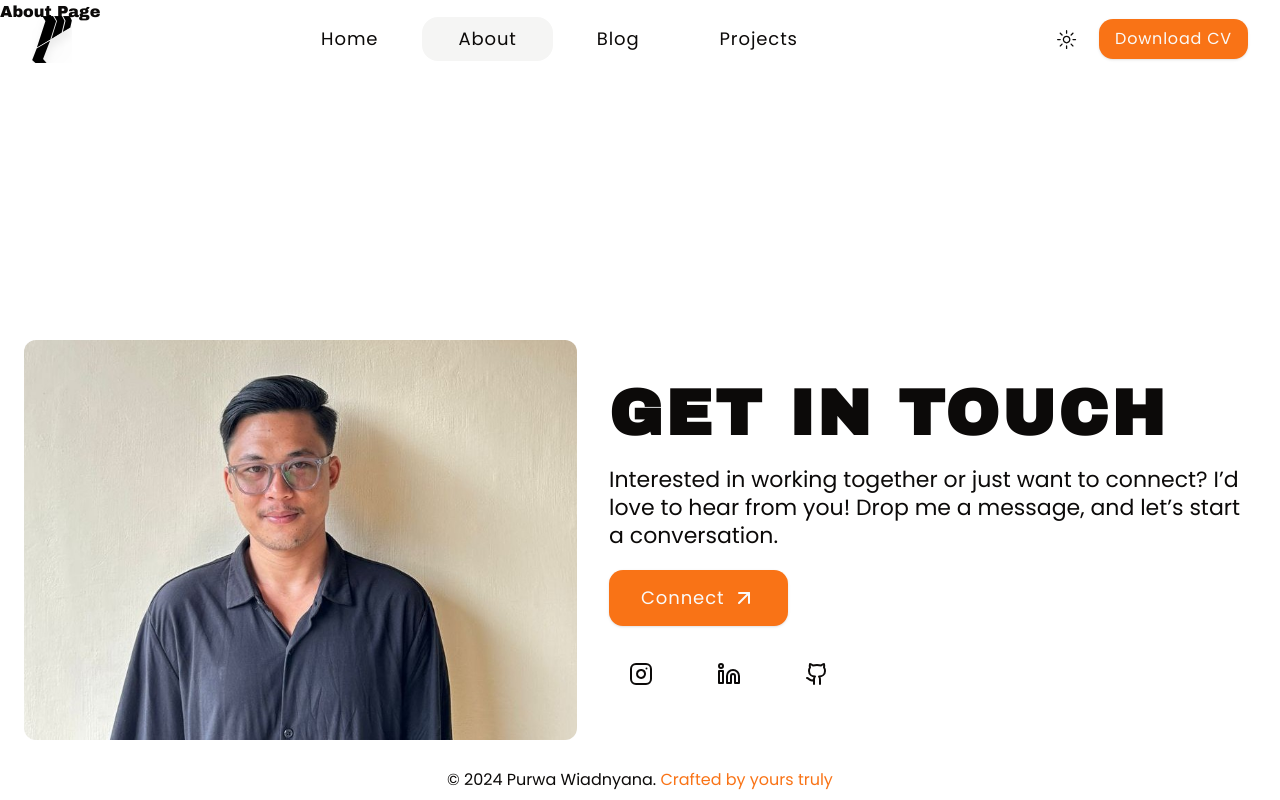
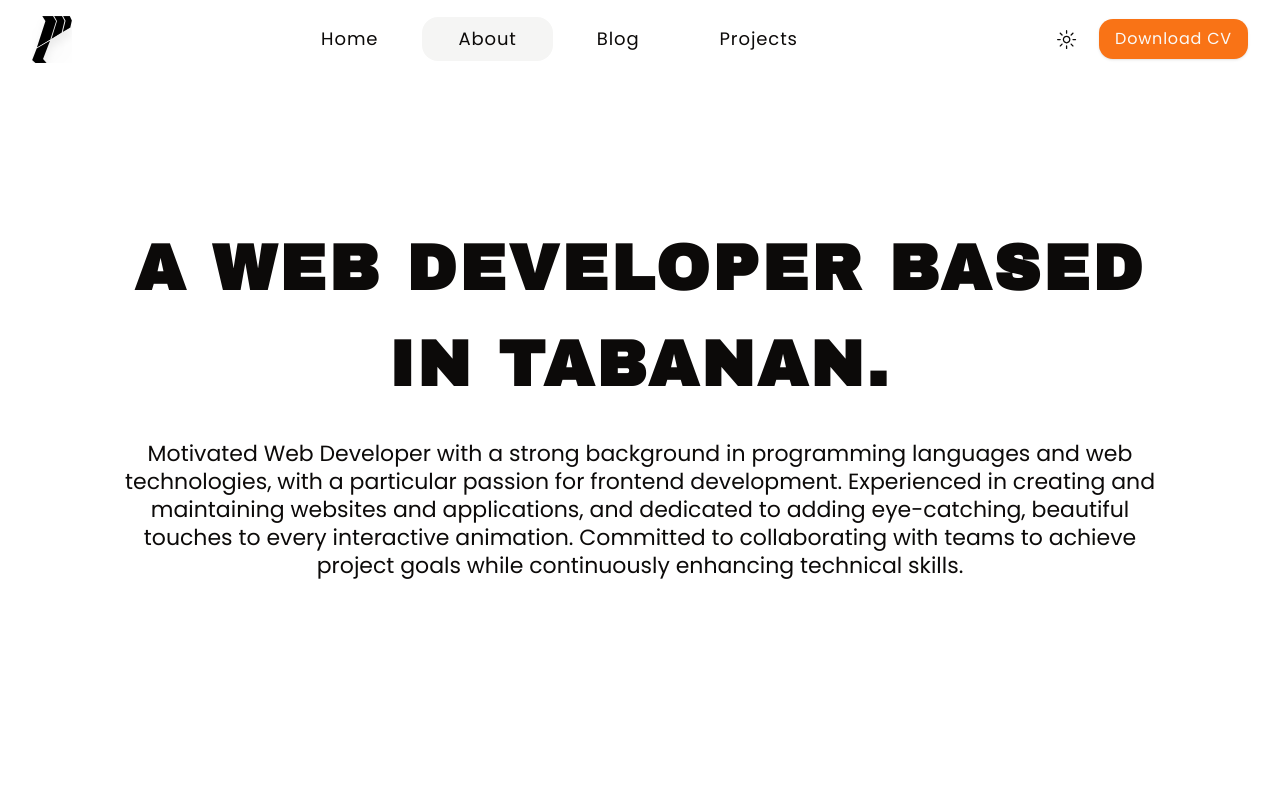
Before and after one commit to Wdnyana/portfolio-purwa, a Next.js app: page /about in a window 1280 px wide. Shown: the top 800 px of the page. Built offline with nearby package versions, Linux system fonts and the light colour scheme.

Commit message:
commit hero about page

```diff
--- a/src/app/about/page.tsx
+++ b/src/app/about/page.tsx
@@ -7,6 +7,7 @@ import { loadingTimeout } from '@/lib/loading-timeout'
 import { archivo } from '@/lib/font'
 
 import MainLayout from '@/components/layout/page/main-layout'
+import AboutHero from '@/components/sections/about-hero'
 
 export default function About() {
   const [loading, setLoading] = useState(true)
@@ -27,7 +28,9 @@ export default function About() {
               : 'opacity-100 transition-opacity duration-500'
           }`}
         >
-          <h1 className={`${archivo.className}`}>About Page</h1>
+          <div className="h-screen w-full flex items-center justify-center">
+            <AboutHero />
+          </div>
         </div>
       </div>
     </MainLayout>
--- a/src/components/layout/page/footer.tsx
+++ b/src/components/layout/page/footer.tsx
@@ -27,7 +27,7 @@ export default function Footer() {
 
           <div>
             <h1
-              className={`${archivo.className} uppercase font-bold text-center md:text-start text-2xl md:text-[2rem] lg:text-[2.5rem] xl:text-[4rem] 2xl:text-[5rem] leading-wider md:leading-tight tracking-wider`}
+              className={`${archivo.className} uppercase font-bold text-center md:text-start text-2xl md:text-[3rem] lg:text-[3.5rem] xl:text-[4rem] leading-wider md:leading-tight tracking-wider`}
             >
               get in touch
             </h1>
--- a/src/components/layout/page/main-layout.tsx
+++ b/src/components/layout/page/main-layout.tsx
@@ -12,7 +12,7 @@ export default function MainLayout({
         <Navbar />
       </header>
 
-      <main className="flex-1 relative">{children}</main>
+      <main className="flex-1 relative px-3 lg:px-6">{children}</main>
 
       <footer>
         <Footer />
--- /dev/null
+++ b/src/components/sections/about-hero.tsx
@@ -0,0 +1,78 @@
+import { motion } from 'framer-motion'
+
+import { archivo, popins } from '@/lib/font'
+import { textHighlight } from '@/lib/animation'
+
+const heroTextSm = ['A Web', 'Developer', 'based in', 'Tabanan.']
+
+const heroTextMd = ['A Web Developer based in Tabanan.']
+
+const textDesc = [
+  'Motivated Web Developer with a strong background in programming languages and web technologies, with a particular passion for frontend development. Experienced in creating and maintaining websites and applications, and dedicated to adding eye-catching, beautiful touches to every interactive animation. Committed to collaborating with teams to achieve project goals while continuously enhancing technical skills.',
+]
+
+export default function AboutHero() {
+  return (
+    <>
+      <div className="flex flex-col gap-5 xl:w-[85%]">
+        <motion.div className="max-w-full text-center block md:hidden lg:hidden">
+          {heroTextSm.map((text, idx) => (
+            <motion.h1
+              key={idx}
+              initial="initial"
+              animate="animate"
+              className={`${archivo.className} text-center text-4xl leading-wider font-bold tracking-wider inline-block overflow-hidden uppercase`}
+            >
+              <motion.span
+                variants={textHighlight}
+                initial="initial"
+                animate="animate"
+                className="block"
+              >
+                {text}
+              </motion.span>
+            </motion.h1>
+          ))}
+        </motion.div>
+
+        <motion.div className="max-w-full text-center hidden md:block ">
+          {heroTextMd.map((text, idx) => (
+            <motion.h1
+              key={idx}
+              initial="initial"
+              animate="animate"
+              className={`${archivo.className} text-center md:text-[3.5rem] lg:text-[3.5rem] xl:text-[4rem] leading-wider font-bold tracking-wider inline-block overflow-hidden uppercase`}
+            >
+              <motion.span
+                variants={textHighlight}
+                initial="initial"
+                animate="animate"
+                className="block"
+              >
+                {text}
+              </motion.span>
+            </motion.h1>
+          ))}
+        </motion.div>
+
+        <motion.div className="max-w-full text-center">
+          {textDesc.map((text, idx) => (
+            <motion.p
+              key={idx}
+              className={`${popins.className} text-center leading-wider text-base md:text-lg xl:text-[22px]`}
+            >
+              <motion.span
+                variants={textHighlight}
+                initial="initial"
+                animate="animate"
+                className="block"
+              >
+                {text}
+              </motion.span>
+            </motion.p>
+          ))}
+        </motion.div>
+      </div>
+    </>
+  )
+}
--- a/src/components/sections/description-tag.tsx
+++ b/src/components/sections/description-tag.tsx
@@ -8,7 +8,7 @@ export default function DescriptionTag() {
         // variants={textHighlight}
         // initial="initial"
         // animate="animate"
-        className="text-center text-base md:text-lg xl:text-[22px] "
+        className="text-center text-base md:text-lg xl:text-[22px]"
       >
         Explore my portfolio of projects, where innovation meets interactivity.
         Each project showcases a blend of creativity and technical expertise,
```
